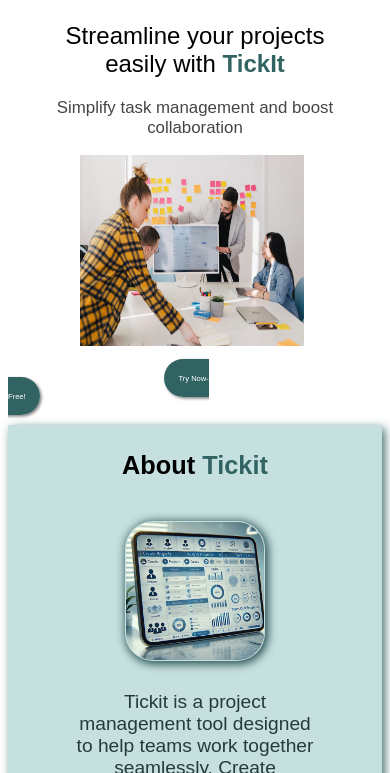
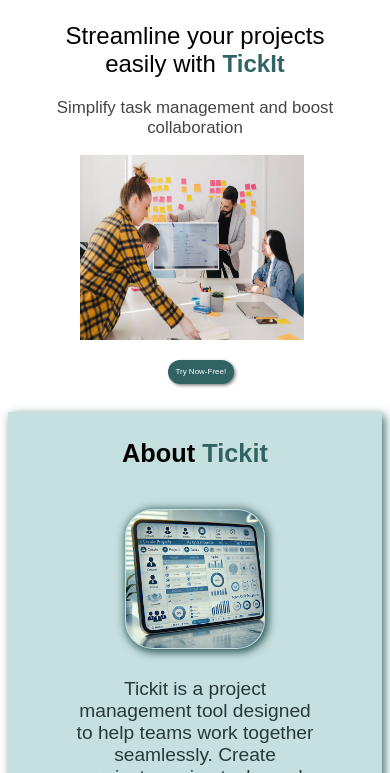
Before and after one commit to Koketso-bbd/TickIt_website, a plain HTML site: page index.html in a window 390 px wide. Shown: the part 71-844 px from the top of the page. Drawn offline with Linux system fonts and the light colour scheme.

Commit message:
complete and responsive website

```diff
--- a/style.css
+++ b/style.css
@@ -80,7 +80,7 @@ strong{
     color: white;
     margin: 40em;
     font-size: 0.5em;
-    padding: 0.8em;
+    padding-top: 1em;
 }
 
 .try-now:hover{
@@ -515,20 +515,25 @@ footer{
         font-size: 2vh;
     }
 
+
+
+    #team-collab{
+        margin-bottom: 1em;
+        margin-left: 4.5em;
+    }
+
     .try-now{
         border: 0.1em solid transparent;
         border-radius: 10em;
         background-color:rgb(50, 99, 99) ;
         box-shadow: 0.2em 0.2em 0.4em grey;
         color: white;
-        margin: 20.5em;
-        font-size: 0.9vh;
-        padding: 1.8em;
-    }
-
-    #team-collab{
-        margin-bottom: 1em;
-        margin-left: 4.5em;
+        display: flex;
+        flex-direction: column;
+        margin:0 0 0 20em ;
+        width: fit-content;
+        font-size: 0.5em;
+        padding: 0.8em;
     }
 
     .about{
```
